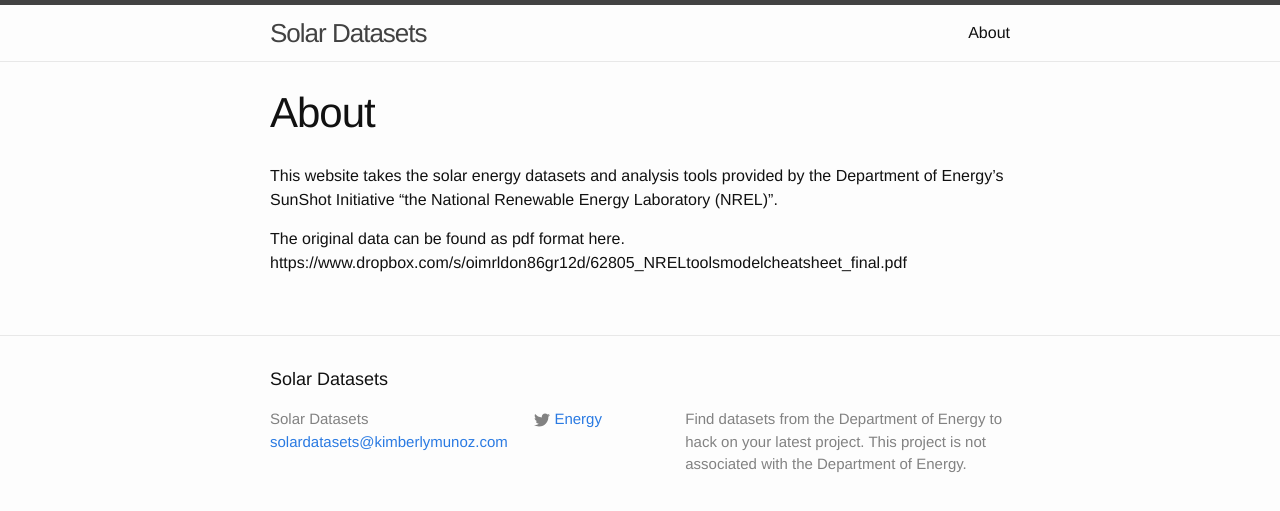
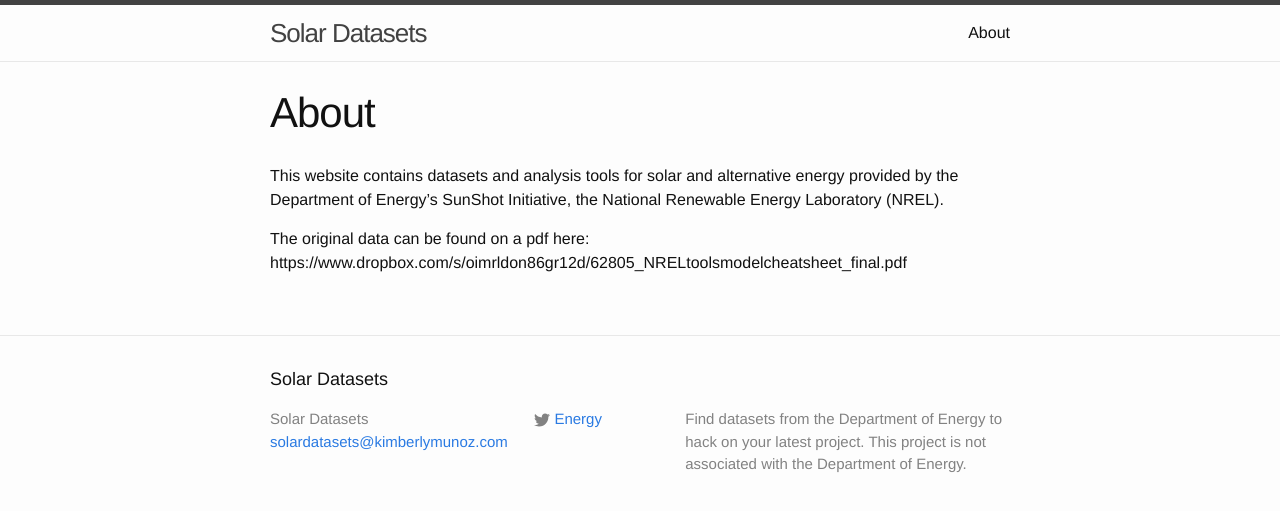
Before and after one commit to KimberlyMunoz/SolarDatasets, a Jekyll site: the page built from about.md, in a window 1280 px wide. Shown: the top 511 px of the page. Built offline with Jekyll 4.4.1, drawn with Linux system fonts in a browser that asks for light colours; a file with an impossible date is left out.

Commit message:
Update about.md

```diff
--- a/about.md
+++ b/about.md
@@ -4,7 +4,7 @@
 permalink: /about/
 ---
 
-This website takes the solar energy datasets and analysis tools provided by the Department of Energy’s SunShot Initiative "the National Renewable Energy Laboratory (NREL)".
+This website contains datasets and analysis tools for solar and alternative energy provided by the Department of Energy’s SunShot Initiative, the National Renewable Energy Laboratory (NREL).
 
-The original data can be found as pdf format here.
+The original data can be found on a pdf here:
 https://www.dropbox.com/s/oimrldon86gr12d/62805_NRELtoolsmodelcheatsheet_final.pdf
```
